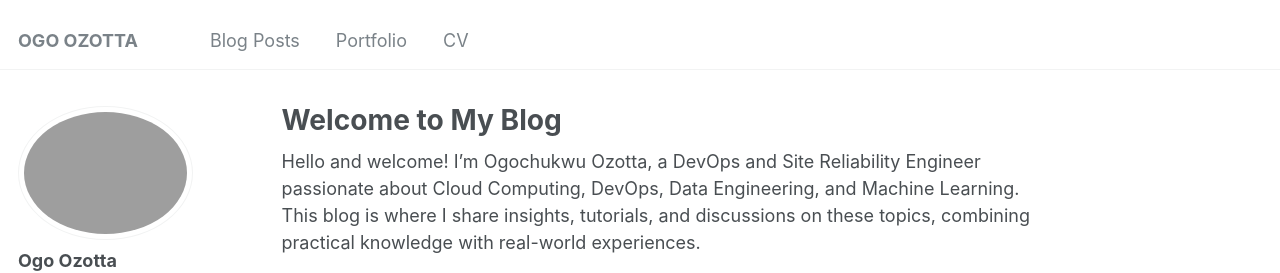
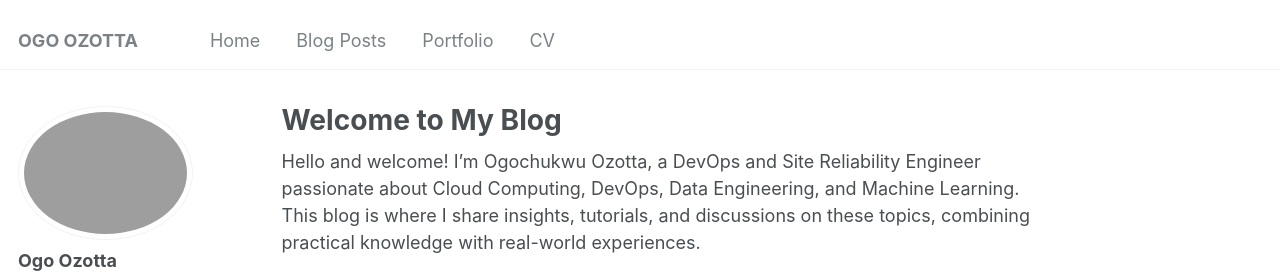
Before and after one commit to ogochukwu-ozotta/blog, a Jekyll site: the page built from _pages/about.md, in a window 1280 px wide. Shown: the top 273 px of the page. Built offline with Jekyll 4.4.1, drawn with Linux system fonts in a browser that asks for light colours; some web fonts are replaced.

Commit message:
update the navigation.yml file to add back the home /

```diff
--- a/_config.yml
+++ b/_config.yml
@@ -12,9 +12,9 @@ title                    : "OGO OZOTTA"
 title_separator          : "-"
 name                     : &name "Ogo Ozotta"
 description              : &description "personal description"
-url                      : https://ogochukwu-ozotta.github.io/blog/ # the base hostname & protocol for your site e.g. "https://mmistakes.github.io"
+url                      : https://ogochukwu-ozotta.github.io/blog # the base hostname & protocol for your site e.g. "https://mmistakes.github.io"
 baseurl                  : "" # the subpath of your site, e.g. "/blog"
-repository               : "ogochukwu-ozotta.github.io/blog/"
+repository               : "ogochukwu-ozotta.github.io/blog"
 
 # Site Author - The following control what appear as part of the author content on the side bar.
 #               If a field is blank the icon and link will not appear, otherwise it will be shown.
--- a/_data/navigation.yml
+++ b/_data/navigation.yml
@@ -5,6 +5,9 @@
 # prevent it from being included in the site.
 
 main:
+
+  - title: "Home"
+    url: /
 
   - title: "Blog Posts"
     url: /year-archive/
```
